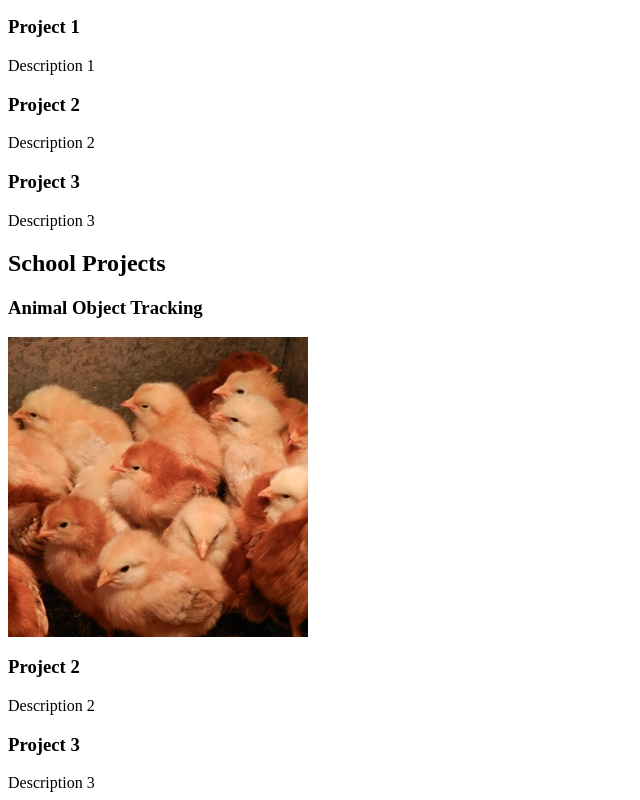
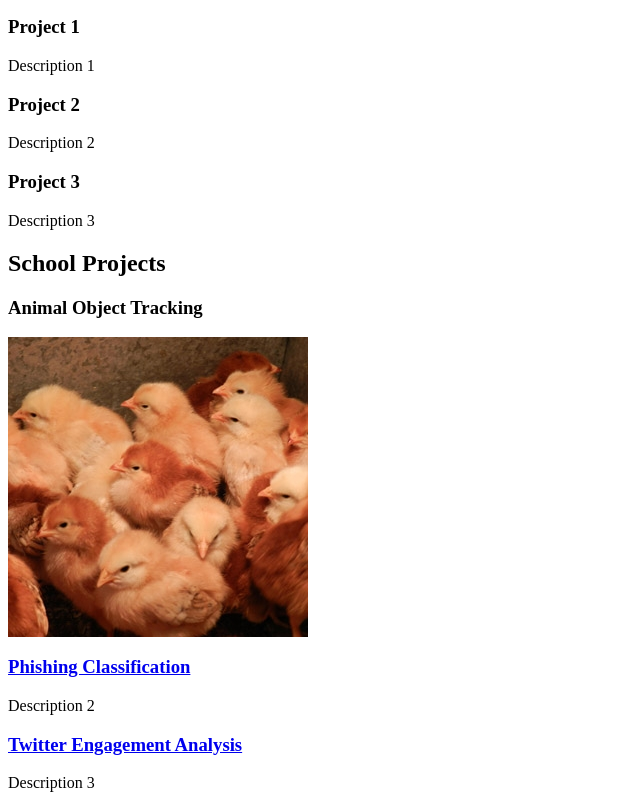
Before and after one commit to ereed30/curly-octo-guacamole, a plain HTML site: page index.html in a window 1280 px wide. Shown: the part 337-1137 px from the top of the page, without its empty margins (0-640 px from the left). Drawn offline with Linux system fonts and the light colour scheme.

Commit message:
Update index.html

```diff
--- a/index.html
+++ b/index.html
@@ -30,12 +30,12 @@ Description 3
 </body>
 <img src="web_chickens.jpeg">
 
-<h3>Project 2</h2>
+<h3><a href="Final Project Report.pdf">Phishing Classification</a></h2>
 <body>
 Description 2
 </body>
 
-<h3>Project 3</h2>
+<h3><a href="Report.pdf">Twitter Engagement Analysis</a></h2>
 <body>
 Description 3
 </body>
```
